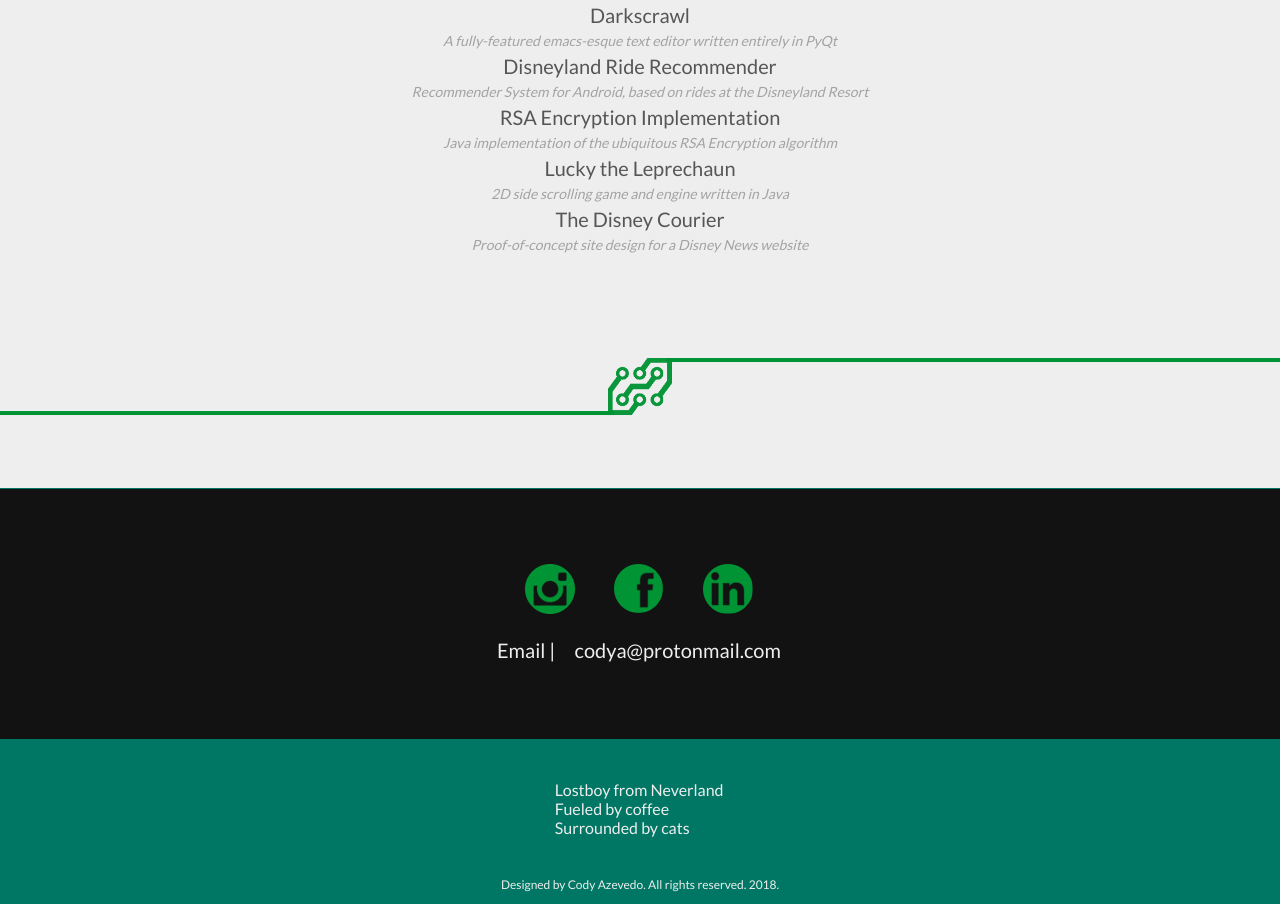
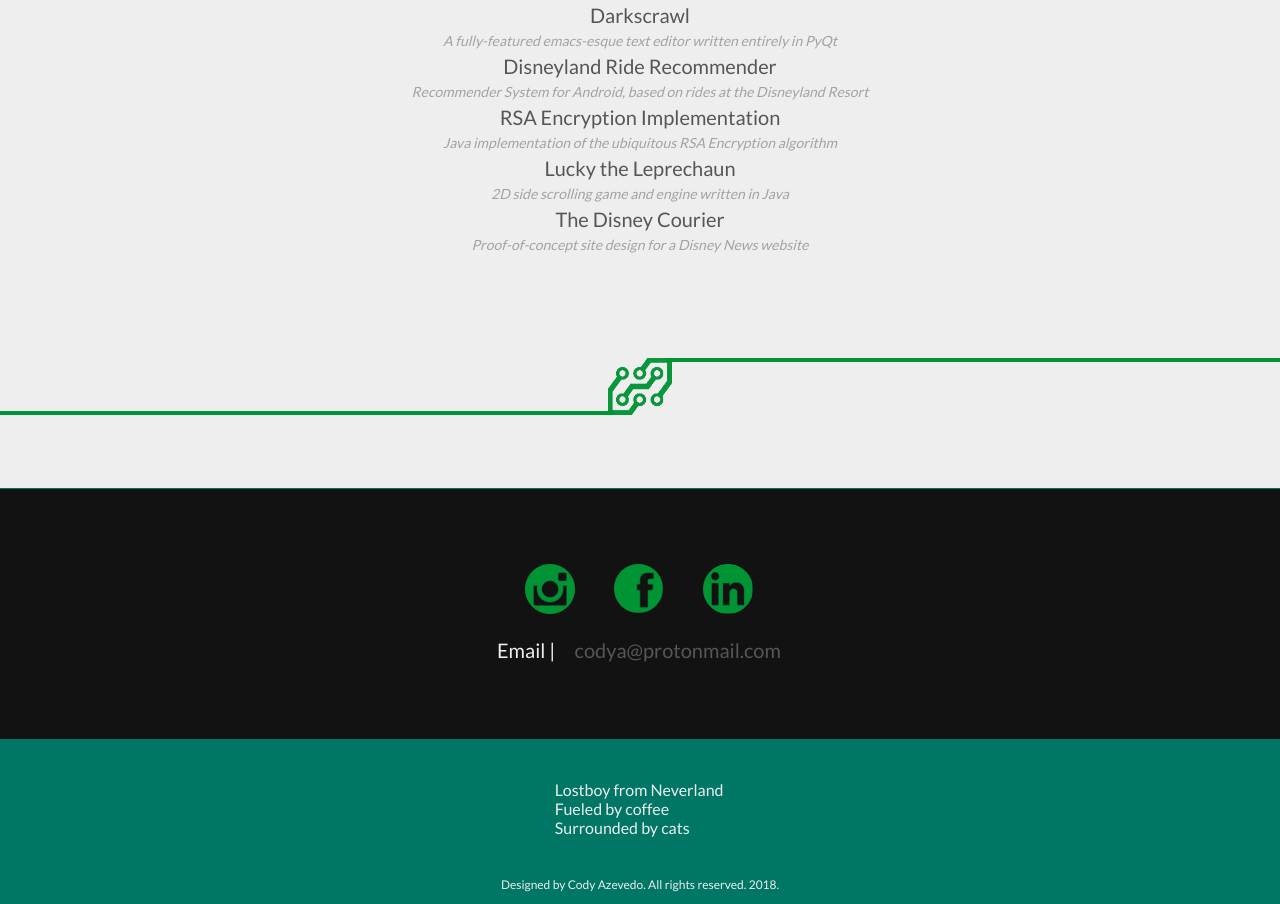
Before and after one commit to lostboycody/cody-azevedo, a plain HTML site: page index.html in a window 1280 px wide. Shown: the part 1169-2073 px from the top of the page. Drawn offline with Linux system fonts and the light colour scheme.

Commit message:
Added email link.

```diff
--- a/index.html
+++ b/index.html
@@ -90,7 +90,7 @@
 			<a href="https://www.facebook.com/cody.azevedo.5" class="contact_icon"><img src="facebook.png"></a>
 			<a href="https://www.linkedin.com/in/cody-azevedo-b14362162/" class="contact_icon"><img src="linkedin.png"></a>
 
-			<p id="email">Email | &nbsp&nbsp&nbsp codya@protonmail.com</p>
+			<p id="email">Email | &nbsp&nbsp&nbsp <a href="mailto:codya@protonmail.com">codya@protonmail.com</a></p>
 		</div>
 	</div>
 </div>
```
